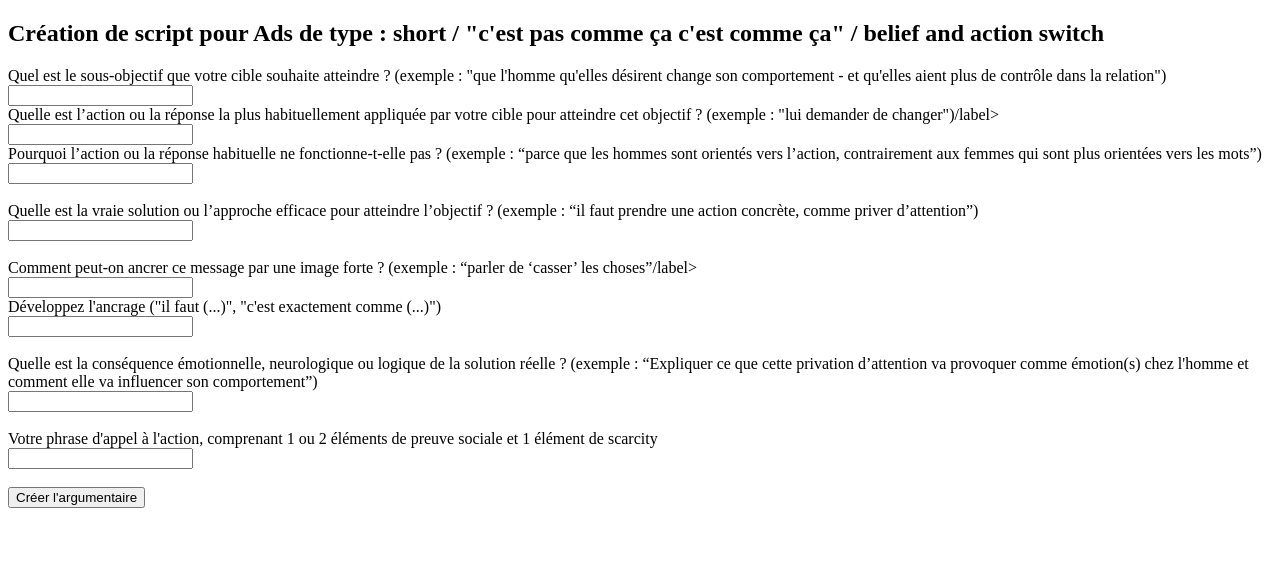
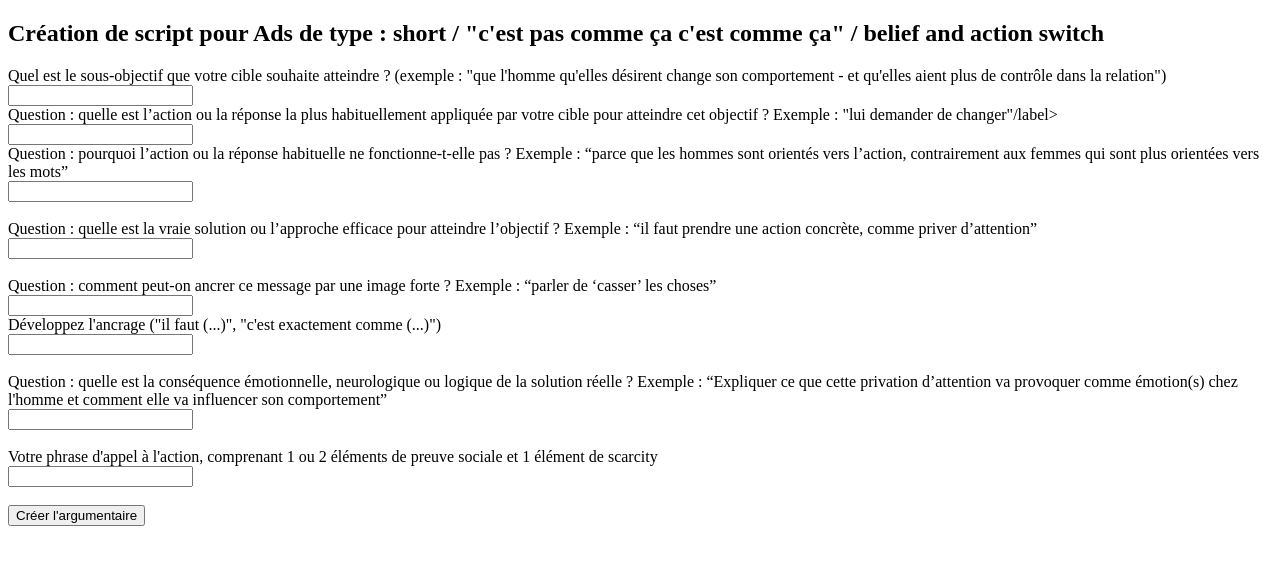
Before and after one commit to Albane4/MyScriptGenerationMatrix-ads-short-belief-switch, a plain HTML site: page index.html in a window 1280 px wide. Drawn offline with Linux system fonts and the light colour scheme.

Commit message:
Update index.html
Remplacement de la présentation des Questions et Exemples.

```diff
--- a/index.html
+++ b/index.html
@@ -6,27 +6,32 @@
 <body>
   <h2>Création de script pour Ads de type : short / "c'est pas comme ça c'est comme ça" / belief and action switch</h2><label for="sousObjectifDeLaCible">Quel est le sous-objectif que votre cible souhaite atteindre ? (exemple : "que l'homme qu'elles désirent change son comportement - et qu'elles aient plus de contrôle dans la relation")</label><br>
   <input type="text" id="sousObjectifDeLaCible" name="sousObjectifDeLaCible"><br>
-  <label for="solutionInefficace">Quelle est l’action ou la réponse la plus habituellement appliquée par votre cible pour atteindre cet objectif ? (exemple : "lui demander de changer")/label&gt;<br>
+  <label for="solutionInefficace">Question : quelle est l’action ou la réponse la plus habituellement appliquée par votre cible pour atteindre cet objectif ?
+    Exemple : "lui demander de changer"/label&gt;<br>
   <input type="text" id="solutionInefficace" name="solutionInefficace"><br>
-  <label for="pourquoiInefficaceFait">Pourquoi l’action ou la réponse habituelle ne fonctionne-t-elle pas ? (exemple : “parce que les hommes sont orientés vers l’action, contrairement aux femmes qui sont plus orientées vers les mots”)</label><br>
+  <label for="pourquoiInefficaceFait">Question : pourquoi l’action ou la réponse habituelle ne fonctionne-t-elle pas ?
+    Exemple : “parce que les hommes sont orientés vers l’action, contrairement aux femmes qui sont plus orientées vers les mots”</label><br>
   <input type="text" id="pourquoiInefficaceFait" name="pourquoiInefficaceFait"><br>
   <br>
-  <label for="solutionEfficace">Quelle est la vraie solution ou l’approche efficace pour atteindre l’objectif ? (exemple : “il faut prendre une action concrète, comme priver d’attention”)</label><br>
+  <label for="solutionEfficace">Question : quelle est la vraie solution ou l’approche efficace pour atteindre l’objectif ?
+    Exemple : “il faut prendre une action concrète, comme priver d’attention”</label><br>
   <input type="text" id="solutionEfficace" name="solutionEfficace"><br>
   <br>
-  <label for="imagedAncrage">Comment peut-on ancrer ce message par une image forte ? (exemple : “parler de ‘casser’ les choses”/label&gt;<br>
+  <label for="imagedAncrage">Question : comment peut-on ancrer ce message par une image forte ?
+    Exemple : “parler de ‘casser’ les choses”</label><br>
   <input type="text" id="imagedAncrage" name="imagedAncrage"><br>
   <label for="descriptionAncrage">Développez l'ancrage ("il faut (...)", "c'est exactement comme (...)")</label><br>
   <input type="text" id="descriptionAncrage" name="descriptionAncrage"><br>
   <br>
-  <label for="consequenceSolution">Quelle est la conséquence émotionnelle, neurologique ou logique de la solution réelle ? (exemple : “Expliquer ce que cette privation d’attention va provoquer comme émotion(s) chez l'homme et comment elle va influencer son comportement”)</label><br>
+  <label for="consequenceSolution">Question : quelle est la conséquence émotionnelle, neurologique ou logique de la solution réelle ?
+    Exemple : “Expliquer ce que cette privation d’attention va provoquer comme émotion(s) chez l'homme et comment elle va influencer son comportement”</label><br>
   <input type="text" id="consequenceSolution" name="consequenceSolution"><br>
   <br>
   <label for="CTA">Votre phrase d'appel à l'action, comprenant 1 ou 2 éléments de preuve sociale et 1 élément de scarcity</label><br>
   <input type="text" id="CTA" name="CTA"><br>
   <br>
   <button onclick="creerArgumentaire()">Créer l'argumentaire</button></label></label>
-  <p id="histoire"></p>
+  <p id="argumentaire"></p>
   <script>
     function creerArgumentaire() {
       var sousObjectifDeLaCible = document.getElementById("sousObjectifDeLaCible").value;
```
